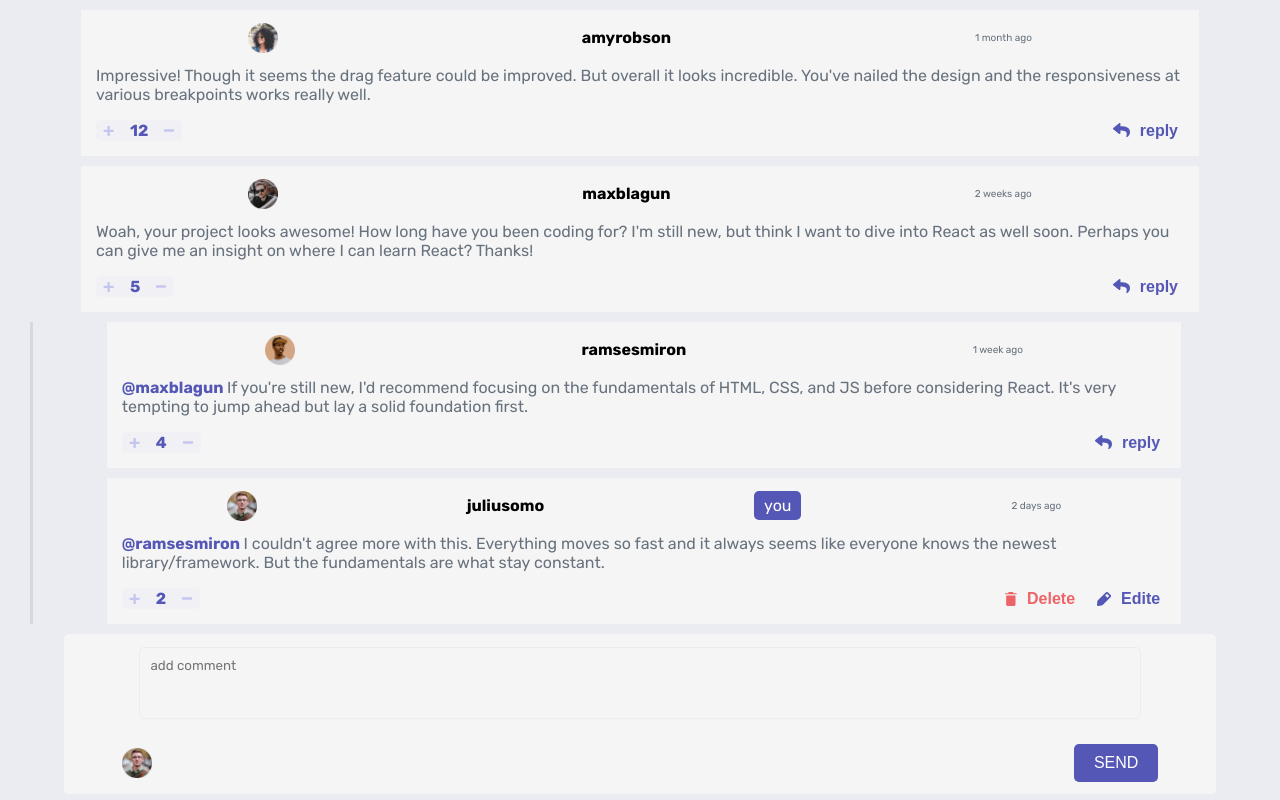
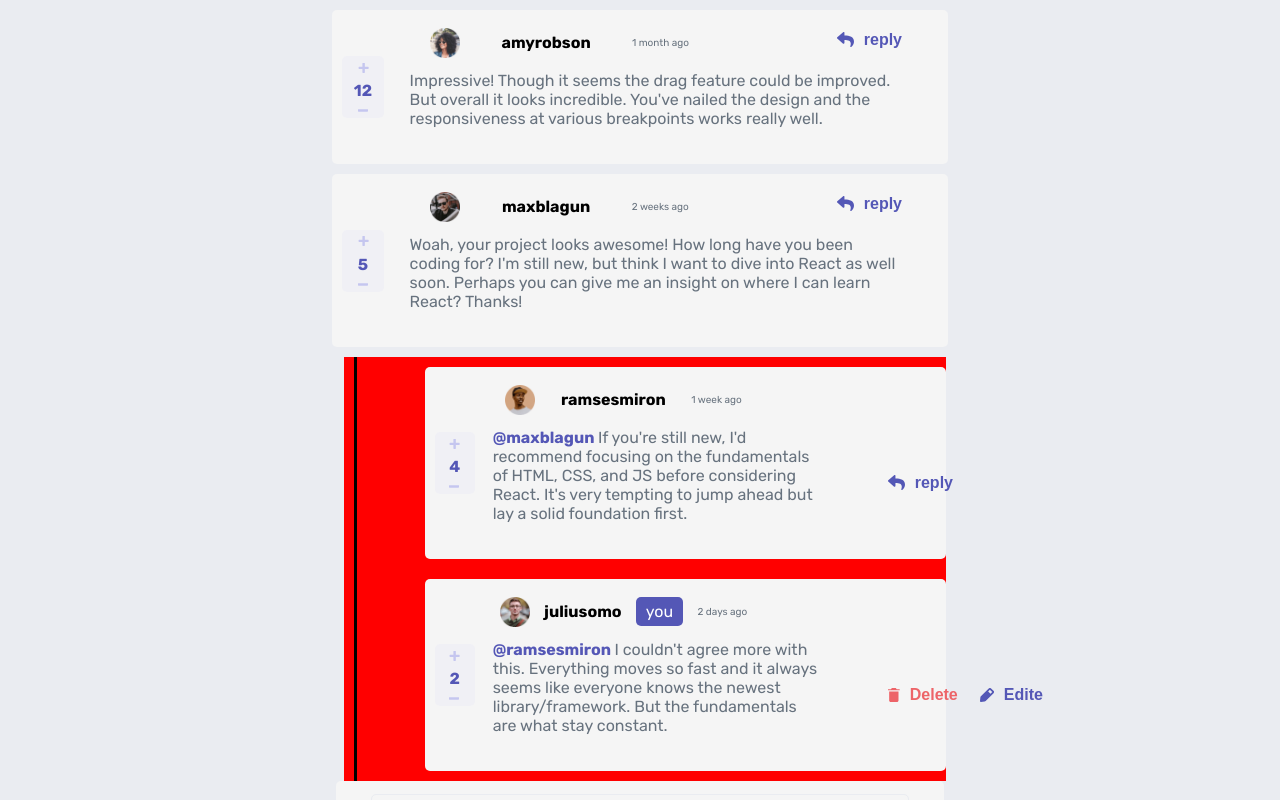
Before and after one commit to Joel-Hendrix1021/interactive-comments, a React (Create React App) app: page / in a window 1280 px wide. Shown: the top 800 px of the page. Built offline with nearby package versions, Linux system fonts and the light colour scheme.

Commit message:
add styles width desktop

```diff
--- a/src/components/AddComts/index.js
+++ b/src/components/AddComts/index.js
@@ -13,6 +13,9 @@ export const Form = styled.form`
     background: #f5f5f5;
     width: 90%;
     border-radius: 0.5rem;
+    @media (min-width: 768px) {
+        width: 47.5%;
+    }
 `;
 
 export const AddFooterCmts = styled.div`
--- a/src/components/CardComent/index.js
+++ b/src/components/CardComent/index.js
@@ -1,16 +1,30 @@
 import styled from "styled-components";
 
 export const Thread = styled.div`
-  width: 96%;
+  width: 89%;
+  display: flex;
+  flex-direction: column;
   margin: auto;
-  left: 4px;
   position: relative;
+  div {
+    margin-right:0;
+  }
+  @media (min-width: 768px) {
+    width: 47%;
+    background:red;
+    left: 0.5rem;
+     div {
+       width: 80%;
+       position: relative;
+     }
+  }
 `;
 
 export const LineThread = styled.span`
-  background: hsla(211, 10%, 45%, 0.158);
-  width: 3px;
+ // background: hsla(211, 10%, 45%, 0.158);
+  background:black;
+   width: 3px;
   height: 100%;
+  left: 10px;
   position: absolute;
-  z-index: 1000;
 `;
--- /dev/null
+++ b/src/components/buttons/ButtonsAction.js
@@ -0,0 +1,23 @@
+/* eslint-disable camelcase */
+import { BtnAction, ButtonReply, ContainButton, ImgReply } from ".";
+import { soft_red } from "../color";
+
+const ButtonsAction = ({ setShowForm, user, currentUser }) => {
+    return (
+        <ContainButton>
+            {
+                user !== currentUser
+                    ? <ButtonReply onClick={() => setShowForm(f => !f)}><ImgReply src="./images/icon-reply.svg"/>reply</ButtonReply>
+                    : (
+                        <>
+                            <BtnAction color={soft_red} onClick={() => setShowForm(f => !f)} ><img src="./images/icon-delete.svg" alt="delete" />Delete</BtnAction>
+                            <BtnAction onClick={() => setShowForm(f => !f)}><img src="./images/icon-edit.svg" alt="edite" />Edite</BtnAction>
+                        </>
+                    )
+            }
+        </ContainButton>
+
+    );
+};
+
+export default ButtonsAction;
--- /dev/null
+++ b/src/components/buttons/index.js
@@ -0,0 +1,59 @@
+/* eslint-disable camelcase */
+import styled from "styled-components";
+import { moderate_blue } from "../color";
+
+export const ContainerButton = styled.div`
+  display: flex;
+  justify-content: space-between;
+`;
+
+export const ButtonReply = styled.button`
+  background: none;
+  outline: none;
+  border: none;
+  display: flex;
+  align-items: center;
+  font-size: 1.6rem;
+  font-weight: bold;
+  color: ${moderate_blue};
+  cursor: pointer;
+`;
+
+export const ImgReply = styled.img`
+  width: 1.7rem;
+  padding: 0 1rem;
+`;
+
+export const Span = styled.span`
+  padding: 0 1rem;
+  font-size: 1.6rem;
+  color: ${moderate_blue};
+  font-weight: bold;
+`;
+
+export const ContainButton = styled.div`
+  display: flex;
+  flex-direction: row;
+  @media (min-width: 768px) {
+     position: absolute;
+     right: 40px;
+     top: 20px;
+  }
+`;
+
+export const BtnAction = styled.button`
+  background: none;
+  outline: none;
+  border: none;
+  font-size: 1.6rem;
+  display: flex;
+  align-items: center;
+  color:${props => props.color ? props.color : `${moderate_blue}`};
+  justify-content: space-between;
+  font-weight: bold;
+  cursor: pointer;
+  & img {
+
+    margin: 0 1rem;
+  }
+`;
--- a/src/components/coment/Comment.js
+++ b/src/components/coment/Comment.js
@@ -4,8 +4,10 @@ import { useDispatch, useSelector } from "react-redux";
 import { actionCountMinus, actionCountPlus } from "../../redux/action.js";
 import AddCmts from "../AddComts/AddCmts.js";
 import CommentHeader from "../comentHeader/CommentHeader.js";
+import ButtonsAction from "../buttons/ButtonsAction.js";
 import Modal from "../modal/Modal.js";
-import { BtnCount, BtnCounts, ButtonReply, CommentStyle, ContainerButton, ImgReply, P, Span, ReplyingTo, BtnEdite, BtnDelete, ContainButton } from "./index.js";
+import { BodyComment, BtnCount, BtnCounts, CommentStyle, P, ReplyingTo } from "./index.js";
+import { Span } from "../buttons/index.js";
 
 const Comment = ({ comment }) => {
     const [showModal, setShowModal] = useState(false);
@@ -15,41 +17,50 @@ const Comment = ({ comment }) => {
     const currentUser = useSelector(state => state.currentUser.username);
     const dispatch = useDispatch();
     const user = comment.user.username;
-
+    console.log(count);
     const handleCountScore = (id, action) => {
         if (action === "plus") {
+            console.log("+");
             if (!listCount.includes(currentUser)) {
+                setCount(count + 1);
                 setListCount([...listCount, currentUser]);
-                dispatch(actionCountPlus(id));
+                return dispatch(actionCountPlus(id));
+            }
+            if (count <= 0) {
+                setCount(count + 1);
+                return dispatch(actionCountPlus(id));
             }
         } else if (action === "minus") {
-            dispatch(actionCountMinus(id));
+            console.log("-");
+            if (listCount.includes(currentUser)) {
+                if (count >= 0) {
+                    setCount(count - 1);
+                    return dispatch(actionCountMinus(id));
+                }
+            }
+            if (!listCount.includes(currentUser)) {
+                if (count === 0) {
+                    setCount(count - 1);
+                    return dispatch(actionCountMinus(id));
+                }
+            }
         }
     };
 
     return (
         <>
+            { showModal && user === currentUser && <Modal setShowModal={setShowModal} comment={comment} /> }
             <CommentStyle>
-                { showModal && user === currentUser && <Modal setShowModal={setShowModal} comment={comment} /> }
-                <CommentHeader comment={comment}/>
-                <div>
+                <BtnCounts>
+                    <BtnCount onClick={() => handleCountScore(comment.id, "plus")}><img src="./images/icon-plus.svg" alt="plus" /></BtnCount>
+                    <Span>{comment.score}</Span>
+                    <BtnCount onClick={() => handleCountScore(comment.id, "minus")}><img src="./images/icon-minus.svg" alt="minus" /></BtnCount>
+                </BtnCounts>
+                <BodyComment>
+                    <CommentHeader comment={comment}/>
                     <P>{comment.replyingTo && <ReplyingTo>{`@${comment.replyingTo} `}</ReplyingTo>}{comment.content}</P>
-                </div>
-                <ContainerButton>
-                    <BtnCounts>
-                        <BtnCount onClick={() => handleCountScore(comment.id, "plus")}><img src="./images/icon-plus.svg" alt="plus" /></BtnCount>
-                        <Span>{comment.score}</Span>
-                        <BtnCount onClick={() => handleCountScore(comment.id, "minus")}><img src="./images/icon-minus.svg" alt="minus" /></BtnCount>
-                    </BtnCounts>
-                    {
-                        user !== currentUser
-                            ? <ButtonReply onClick={() => setShowForm(!showForm)}><ImgReply src="./images/icon-reply.svg"/>reply</ButtonReply>
-                            : <ContainButton>
-                                <BtnDelete onClick={() => setShowModal(!showModal)} ><img src="./images/icon-delete.svg" alt="delete" />Delete</BtnDelete>
-                                <BtnEdite onClick={() => setShowForm(!showForm)}><img src="./images/icon-edit.svg" alt="edite" />Edite</BtnEdite>
-                            </ContainButton>
-                    }
-                </ContainerButton>
+                </BodyComment>
+                <ButtonsAction handleCountScore={handleCountScore} setShowForm={setShowForm} comment={comment} user={user} currentUser={currentUser}/>
             </CommentStyle>
             { showForm && <AddCmts comment={user === currentUser && comment} commentId={comment.id} setShowForm={setShowForm} replyingTo={comment.replyingTo}/> }
         </>
--- a/src/components/coment/index.js
+++ b/src/components/coment/index.js
@@ -1,39 +1,30 @@
 /* eslint-disable camelcase */
 import styled from "styled-components";
-import { grayish_blue, moderate_blue, soft_red } from "../color";
+import { grayish_blue, moderate_blue } from "../color";
 
 export const CommentStyle = styled.div`
     width: 85%;
     background: #f5f5f5;
+    position:relative;
     margin: 1rem auto;
-    padding: 1.5rem;
+    padding: 2rem;
+    display: grid;
+    grid-template-columns: 10% 85% 5%;
+    grid-gap: 1rem;
+    justify-content: center;
+    align-items: center;
+    border-radius: 0.5rem;
+
+    @media (min-width: 768px) {
+        width:45%;
+    }
 `;
 
 export const P = styled.p`
   font-size: 1.6rem;
   color: ${`${grayish_blue}`};
-  text-align: ${props => props.align ? props.align : "lect"}
-`;
+  text-align: ${props => props.align ? props.align : "left"};
 
-export const ButtonReply = styled.button`
-  background: none;
-  outline : none;
-  border: none;
-  display: flex;
-  align-items: center;
-  font-size: 1.6rem;
-  font-weight: bold;
-  color: ${moderate_blue};
-  cursor: pointer;
-`;
-export const ImgReply = styled.img`
-  width: 1.7rem;
-  padding: 0 1rem;
-`;
-
-export const ContainerButton = styled.div`
-  display: flex;
-  justify-content: space-between;
 `;
 
 export const BtnCounts = styled.div`
@@ -43,6 +34,13 @@ export const BtnCounts = styled.div`
   padding: 0.1rem;
   border-radius: 0.5rem;
 
+  @media (min-width: 768px) {
+    flex-direction: column;
+    justify-content:space-around;
+    width: 40px;
+    height: 60px;
+  }
+   /*   */
 `;
 
 export const BtnCount = styled.button`
@@ -53,55 +51,14 @@ export const BtnCount = styled.button`
   display: flex;
   align-items: center;
   cursor: pointer;
+
 `;
-
-export const Span = styled.span`
-  padding: 0 1rem;
-  font-size: 1.6rem;
-  color: ${moderate_blue};
-  font-weight: bold;
-`;
-
 export const ReplyingTo = styled.span`
   font-size: 1.6rem;
   font-weight: bold;
   color: ${moderate_blue};
 `;
 
-export const ContainButton = styled.div`
-  display: flex;
-  flex-direction: row;
+export const BodyComment = styled.div`
+
   `;
-
-export const BtnEdite = styled.button`
-  background: none;
-  outline: none;
-  border: none;
-  font-size: 1.6rem;
-  display: flex;
-  align-items: center;
-  color: ${moderate_blue};
-  justify-content: space-between;
-  font-weight: bold;
-  cursor: pointer;
-   & img {
-      margin: 0 1rem;
-   }
-`;
-
-export const BtnDelete = styled.button`
- background: none;
-  outline: none;
-  border: none;
-  font-size: 1.6rem;
-  display: flex;
-  align-items: center;
-  color: ${soft_red};
-  justify-content: space-between;
-  font-weight: bold;
-  cursor: pointer;
-   & img {
-      margin: 0 1rem;
-   }
-
-`;
--- a/src/components/comentHeader/index.js
+++ b/src/components/comentHeader/index.js
@@ -1,6 +1,14 @@
 /* eslint-disable camelcase */
 import styled from "styled-components";
 import { moderate_blue } from "../color";
+
+export const HeaderComts = styled.div`
+    display: flex;
+    justify-content:space-around;
+    align-items: center;
+    height: 2.5rem;
+    width: 300px;
+`;
 
 export const Img = styled.img`
   width: 3rem;
@@ -12,16 +20,9 @@ export const Time = styled.p`
 
 `;
 
-export const HeaderComts = styled.div`
-    display: flex;
-    justify-content:space-around;
-    align-items: center;
-    height: 2.5rem;
-`;
 export const TextUser = styled.p`
     font-size: 1.6rem;
     font-weight: bold;
-
 `;
 
 export const SpanYou = styled.span`
```
